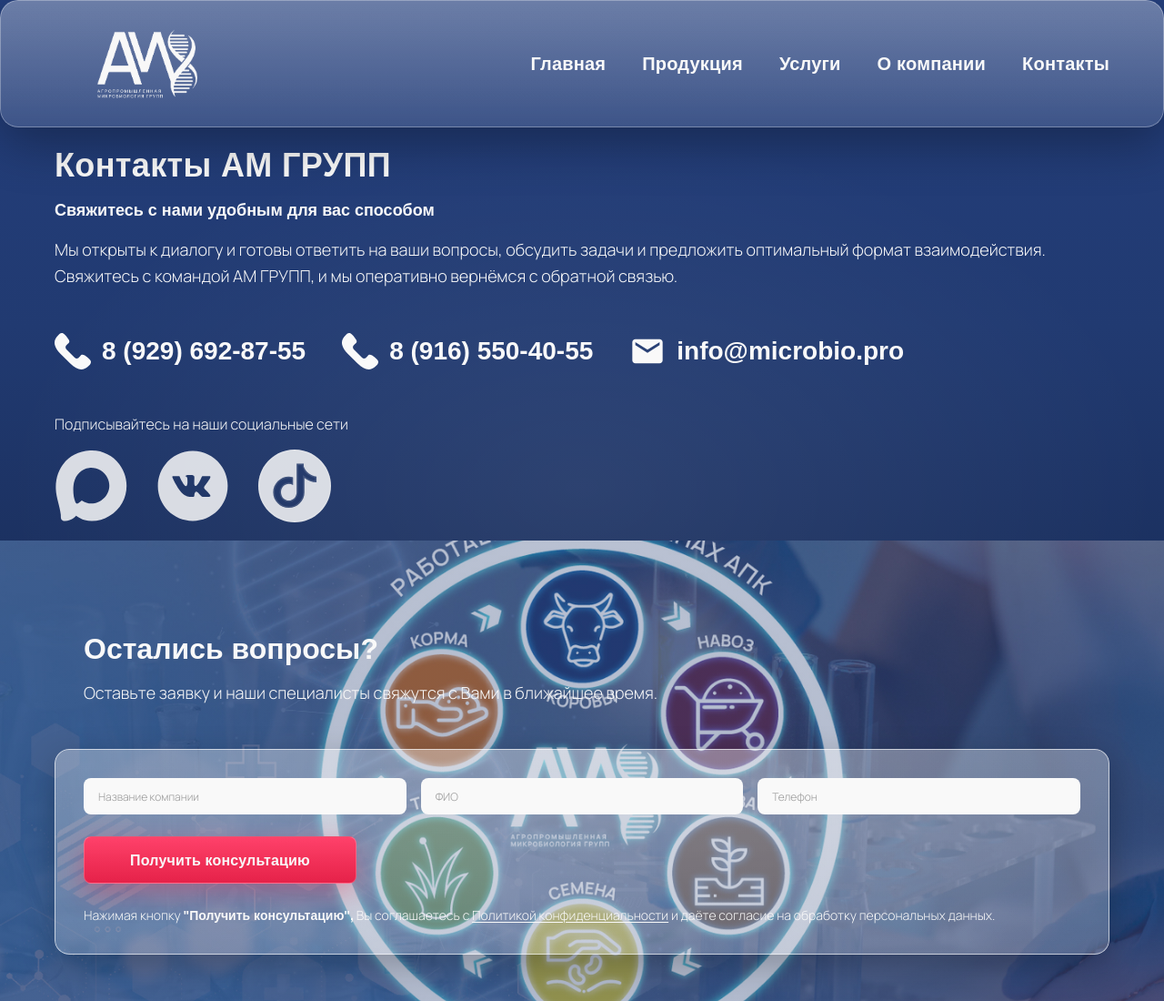
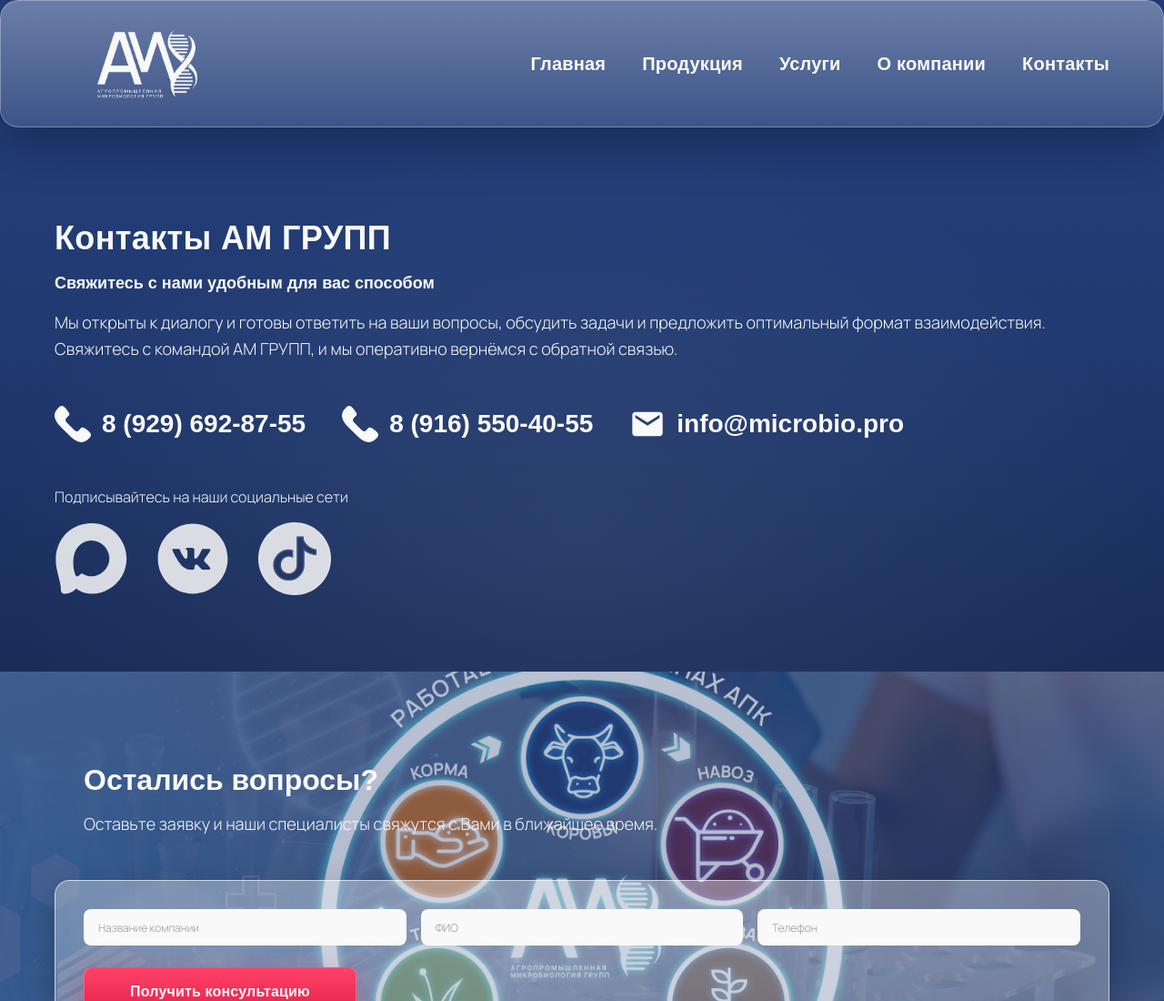
Before and after one commit to Alexandr-Gorin/am-group-website, a website built with Vite: page src/pages/contacts.html in a window 1280 px wide. Shown: the top 1100 px of the page at 91% size. Built offline with nearby package versions, Linux system fonts and the light colour scheme; a web font is replaced by a local one.

Commit message:
fix(contacts): fix padding-top on contacts section
- move padding-top from .contacts to .contacts__content
- match Figma spacing at all breakpoints

```diff
--- a/src/css/components/contacts.css
+++ b/src/css/components/contacts.css
@@ -6,7 +6,6 @@
 
 .contacts {
   width: 100%;
-  padding-top: 40px;
   padding-bottom: 40px;
 }
 
@@ -14,6 +13,8 @@
   display: flex;
   flex-direction: column;
   gap: 40px;
+  padding-top: 80px;
+  padding-bottom: 80px;
 }
 
 .contacts__header {
@@ -130,8 +131,12 @@
 
 @media (min-width: 660px) {
   .contacts {
-    padding-top: 60px;
     padding-bottom: 60px;
+  }
+
+  .contacts__content {
+    padding-top: 80px;
+    padding-bottom: 80px;
   }
 
   .contacts__header {
@@ -175,6 +180,11 @@
     align-items: center;
   }
 
+  .contacts__content {
+    padding-top: 80px;
+    padding-bottom: 64px;
+  }
+
   .contacts__item-icon {
     width: 32px;
     height: 32px;
@@ -189,7 +199,6 @@
 
 @media (min-width: 1200px) {
   .contacts {
-    padding-top: 80px;
     padding-bottom: 64px;
   }
 
--- a/src/pages/contacts.html
+++ b/src/pages/contacts.html
@@ -91,7 +91,7 @@
       <main class="main">
         <!-- ===== 1. CONTACTS INFO ===== -->
           <div class="container">
-            <div class="contacts__content">
+            <section class="contacts__content">
               <!-- Header -->
               <div class="contacts__header">
                 <h1 class="contacts__title">Контакты АМ ГРУПП</h1>
@@ -183,7 +183,7 @@
                 </div>
               </div>
 
-            </div>
+            </section>
           </div>
         </section>
 
```
